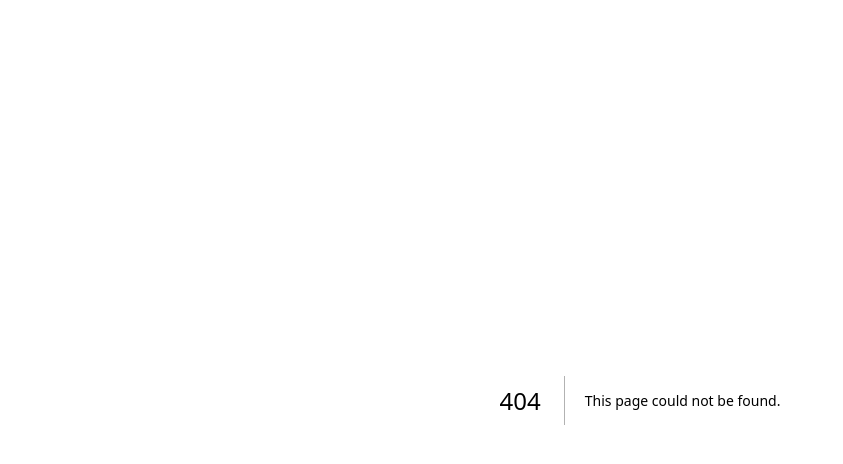
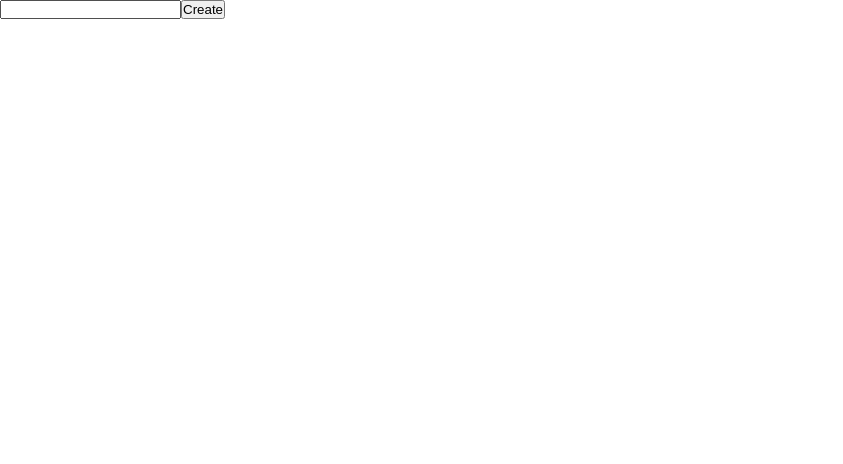
Before and after one commit to giriss/todos-next, a Next.js app: page /todos in a window 1280 px wide. Before the commit this address had no page. Shown: the top 464 px of the page, without its empty margins (0-843 px from the left). Built offline with nearby package versions, Linux system fonts and the light colour scheme.

Commit message:
added todos

```diff
--- a/next.config.js
+++ b/next.config.js
@@ -1,6 +1,10 @@
 /** @type {import('next').NextConfig} */
 const nextConfig = {
   reactStrictMode: true,
+  images: {
+    unoptimized: true,
+  },
+  output: "export",
 }
 
 module.exports = nextConfig
--- /dev/null
+++ b/src/components/TodoApp.tsx
@@ -0,0 +1,19 @@
+import { useCallback, useState } from "react";
+import TodoCreator from "./TodoCreator";
+import TodoList from "./TodoList";
+
+const TodoApp = () => {
+  const [todos, setTodos] = useState<string[]>([])
+  const createTodo = useCallback((val: string) => {
+    setTodos([...todos, val])
+  }, [todos])
+
+  return (
+    <>
+      <TodoList todos={todos} />
+      <TodoCreator onCreate={createTodo} />
+    </>
+  );
+}
+
+export default TodoApp;
--- /dev/null
+++ b/src/components/TodoCreator.tsx
@@ -0,0 +1,23 @@
+import { FC, FormEvent, useCallback, useRef } from "react"
+
+interface TodoCreatorProps {
+  onCreate: (val: string) => void
+}
+
+const TodoCreator: FC<TodoCreatorProps> = ({ onCreate }) => {
+  const inputRef = useRef<HTMLInputElement>(null)
+  const formSubmitted = useCallback((event: FormEvent<HTMLFormElement>) => {
+    event.preventDefault()
+    onCreate(inputRef.current!.value)
+    inputRef.current!.value = ""
+  }, [onCreate])
+
+  return (
+    <form onSubmit={formSubmitted}>
+      <input ref={inputRef} />
+      <button>Create</button>
+    </form>
+  )
+}
+
+export default TodoCreator
--- /dev/null
+++ b/src/components/TodoList.tsx
@@ -0,0 +1,16 @@
+import { FC } from "react"
+import TodoListItem from "./TodoListItem"
+
+interface TodoListProps {
+  todos: string[]
+}
+
+const TodoList: FC<TodoListProps> = ({ todos }) => {
+  return (
+    <ul>
+      {todos.map(todo => <TodoListItem key={todo}>{todo}</TodoListItem>)}
+    </ul>
+  )
+}
+
+export default TodoList
--- /dev/null
+++ b/src/components/TodoListItem.tsx
@@ -0,0 +1,13 @@
+import { FC } from "react"
+
+interface TodoListItemProps {
+  children: string
+}
+
+const TodoListItem: FC<TodoListItemProps> = ({ children }) => {
+  return (
+    <li>{children}</li>
+  )
+}
+
+export default TodoListItem
--- /dev/null
+++ b/src/pages/todos/index.tsx
@@ -0,0 +1,9 @@
+import TodoApp from "@/components/TodoApp"
+
+const Todos = () => {
+  return (
+    <TodoApp />
+  )
+}
+
+export default Todos
--- a/src/styles/globals.css
+++ b/src/styles/globals.css
@@ -87,12 +87,6 @@ body {
 
 body {
   color: rgb(var(--foreground-rgb));
-  background: linear-gradient(
-      to bottom,
-      transparent,
-      rgb(var(--background-end-rgb))
-    )
-    rgb(var(--background-start-rgb));
 }
 
 a {
```
